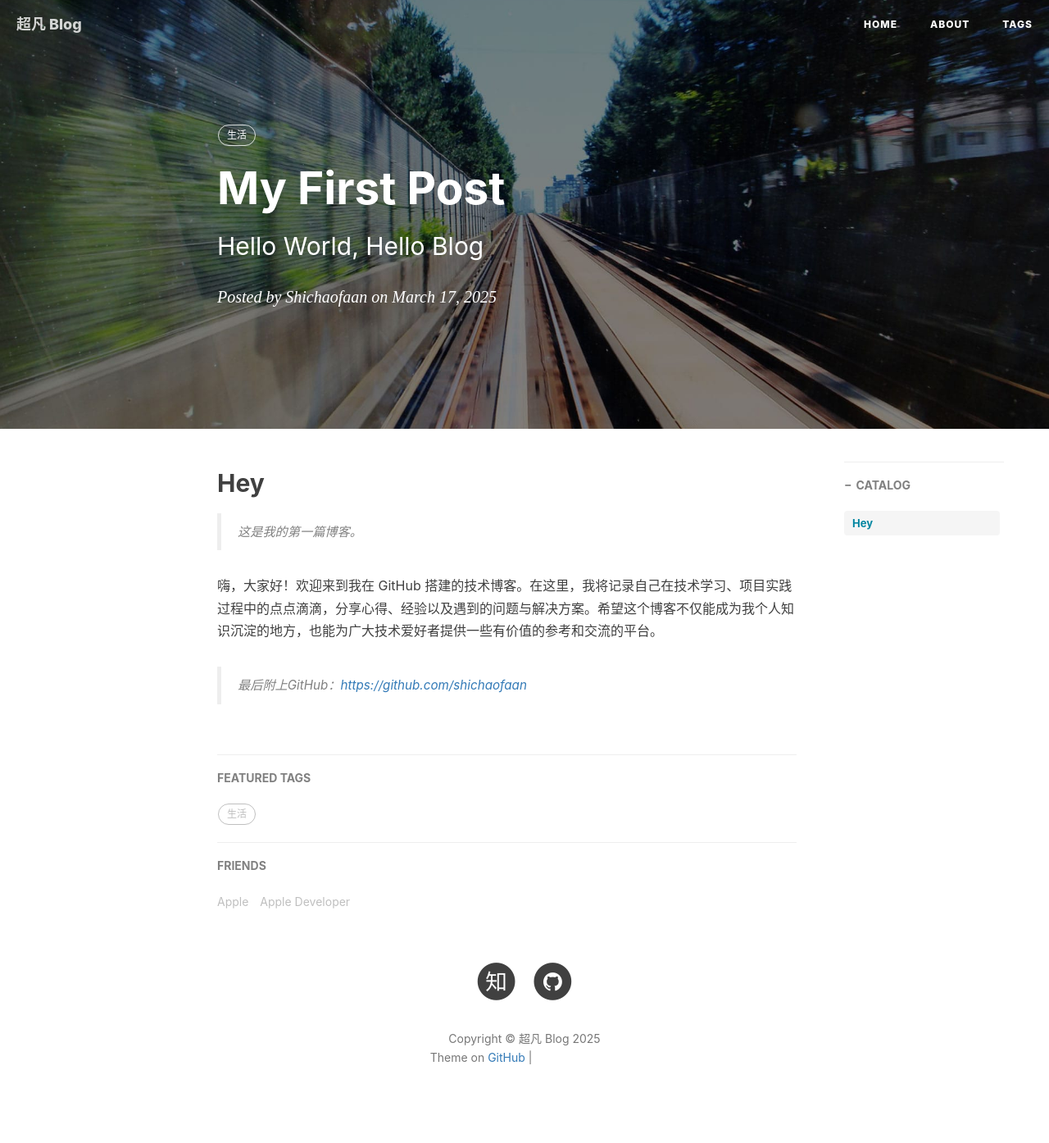
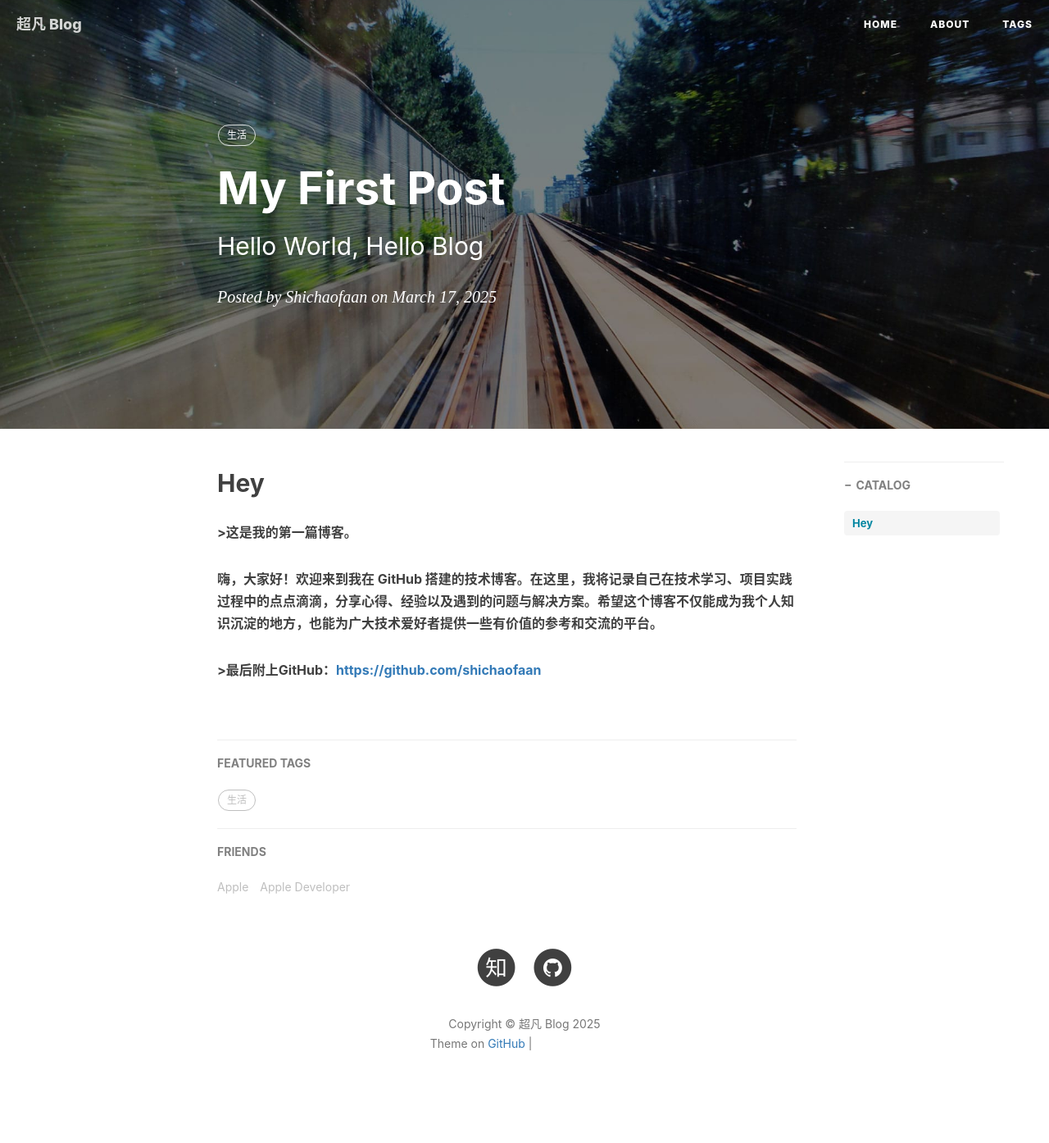
Before and after one commit to shichaofaan/shichaofaan.github.io, a Jekyll site: the page built from _posts/2025-03-17-Hello-2025.md, in a window 1280 px wide. Shown: the whole page at 82% size. Built offline with Jekyll 4.4.1, drawn with Linux system fonts in a browser that asks for light colours; nearby versions of some CDN libraries; comment, search, counter and statistics services are not loaded; grey boxes are pictures that could not be loaded.

```diff
--- a/_posts/2025-03-17-Hello-2025.md
+++ b/_posts/2025-03-17-Hello-2025.md
@@ -11,8 +11,8 @@ tags:	        						#标签
 ---
 
 ## Hey
->这是我的第一篇博客。
+**>这是我的第一篇博客。**
 
-嗨，大家好！欢迎来到我在 GitHub 搭建的技术博客。在这里，我将记录自己在技术学习、项目实践过程中的点点滴滴，分享心得、经验以及遇到的问题与解决方案。希望这个博客不仅能成为我个人知识沉淀的地方，也能为广大技术爱好者提供一些有价值的参考和交流的平台。
+**嗨，大家好！欢迎来到我在 GitHub 搭建的技术博客。在这里，我将记录自己在技术学习、项目实践过程中的点点滴滴，分享心得、经验以及遇到的问题与解决方案。希望这个博客不仅能成为我个人知识沉淀的地方，也能为广大技术爱好者提供一些有价值的参考和交流的平台。**
 
->最后附上GitHub：<https://github.com/shichaofaan>
+**>最后附上GitHub：<https://github.com/shichaofaan>**
```
